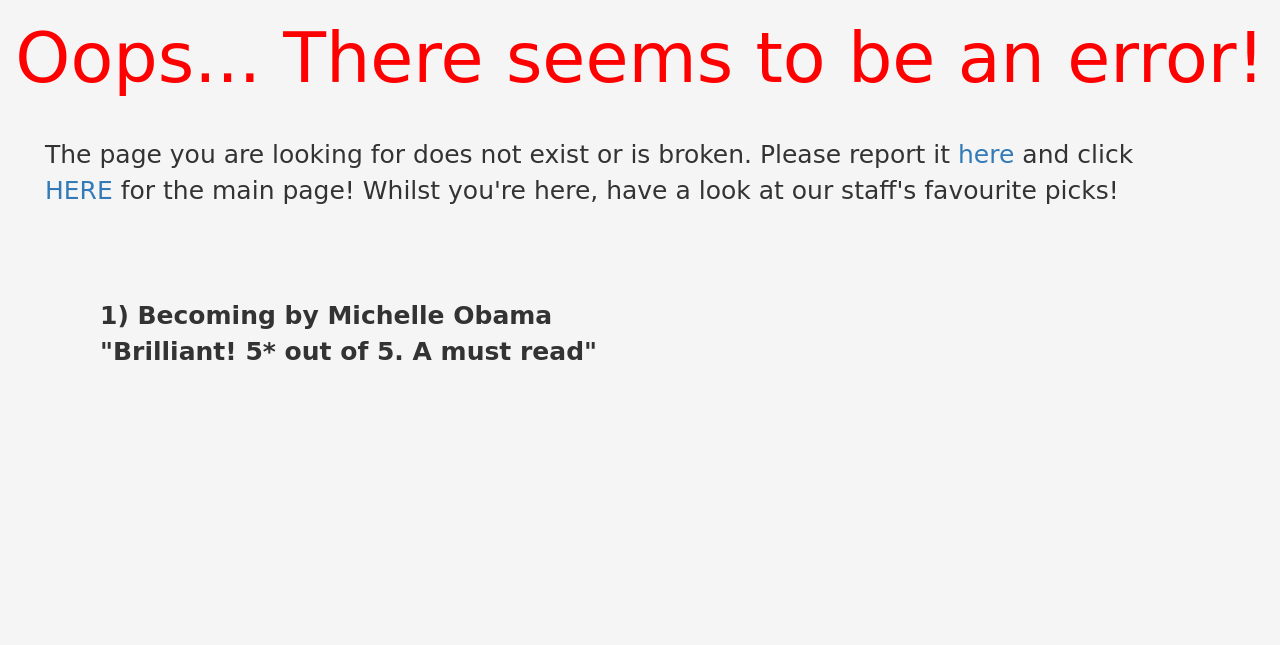
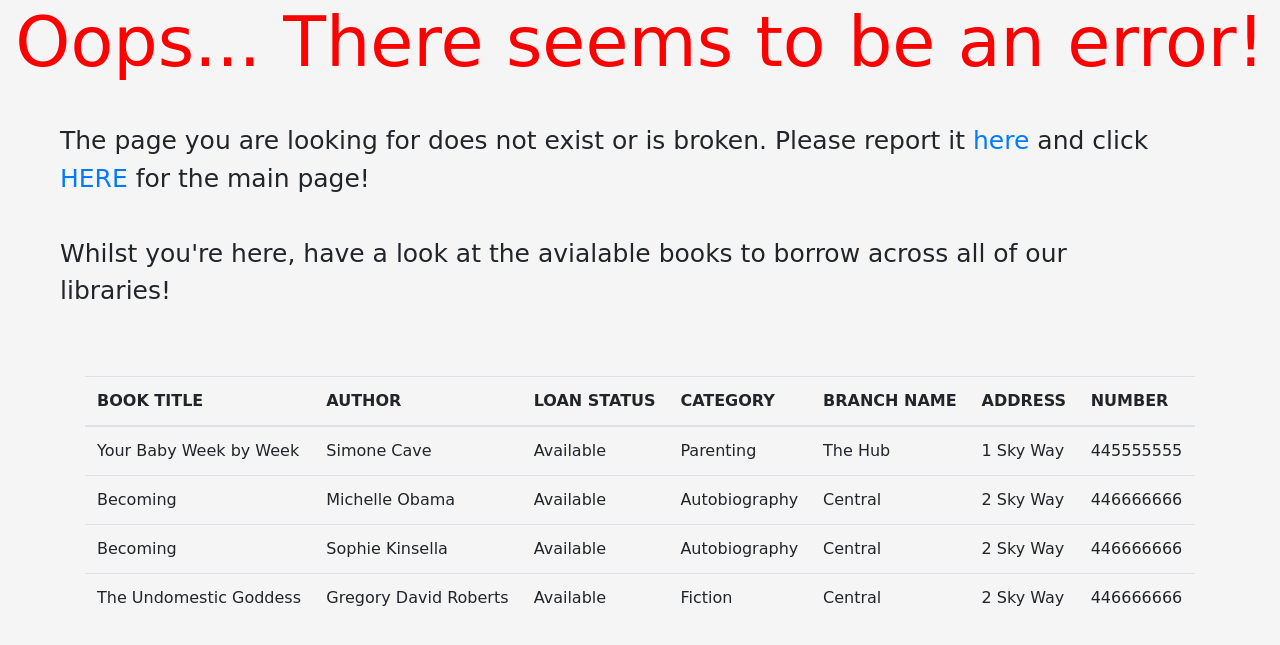
Before and after one commit to dee-geentilal/Library-Management-System, a PHP site: page /ErrorPage.php in a window 1280 px wide. Shown: the top 645 px of the page. Run offline with PHP 8.4, Linux system fonts and the light colour scheme; data comes from the database, SQL or seed files in the repository; some libraries are stand-ins or nearby versions; some web fonts are replaced.

Commit message:
Update ErrorPage.php

```diff
--- a/ErrorPage.php
+++ b/ErrorPage.php
@@ -1,19 +1,22 @@
 <!DOCTYPE html>
-
+<?php
+include 'dbConfig.php';
+?>
 <html>
     <head>
-        <link rel="stylesheet" href="https://maxcdn.bootstrapcdn.com/bootstrap/3.3.7/css/bootstrap.min.css">
-        <link href="LibraryStyles.css" rel="stylesheet" type="text/css"/>
+         <link rel="stylesheet" href="https://stackpath.bootstrapcdn.com/bootstrap/4.3.1/css/bootstrap.min.css" integrity="sha384-ggOyR0iXCbMQv3Xipma34MD+dH/1fQ784/j6cY/iJTQUOhcWr7x9JvoRxT2MZw1T" crossorigin="anonymous">
+        <link rel="stylesheet" href="https://use.fontawesome.com/releases/v5.8.1/css/all.css" integrity="sha384-50oBUHEmvpQ+1lW4y57PTFmhCaXp0ML5d60M1M7uH2+nqUivzIebhndOJK28anvf" crossorigin="anonymous">
+       <link href="LibraryStyles.css" rel="stylesheet" type="text/css"/>
         <meta charset="UTF-8">
         <title>404 Error!</title>
     </head>
     <body>
-        <div class="row">
 
 
-            <div class="col-sm6">
-    <h1> Oops... There seems to be an error! </h1>
-            </div>
+
+
+    <h1>    Oops... There seems to be an error! </h1>
+
 
             <p>
                 The page you are looking for does not exist or is broken.
@@ -21,15 +24,73 @@
                 and click <a href="#" onclick="return false;">HERE </a>
                 for the main page!
 
-                Whilst you're here, have a look at our staff's favourite picks! </p>
-                </div>
-        <list>
-        <ul> <p> <strong> 1) Becoming by Michelle Obama <br>
-                "Brilliant! 5* out of 5. A must read" </strong> <p> </ul>
-        </list>
+                <br> <br> Whilst you're here, have a look at the avialable books to borrow
+                across all of our libraries!</p>
+
+        <?php
+      $query = "SELECT Inventory.BookID, Book.Title, Author.Forename,
+       Author.Surname, Book.Category,
+Inventory.LoanStatus, Inventory.BranchID,
+Branch.Name, Branch.Address, Branch.Phone
+FROM Inventory
+INNER JOIN Book
+ON Book.ID = Inventory.BookID
+INNER JOIN Branch
+ON BranchID = Branch.ID
+INNER JOIN Author_Book
+ON Author_Book.AuthorID = Book.ID
+INNER JOIN Author
+ON Author_Book.BookID = Author.ID
+WHERE Inventory.LoanStatus='Available'";
+      $db_connection->prepare($query);
+
+      $results = $db_connection->query($query);
+
+?>
+
+        <div class="container">
+
+            <table class="table">
+                <thead>
+                    <tr>
+                        <th>BOOK TITLE</th>
+                        <th>AUTHOR</th>
+                        <th>LOAN STATUS</th>
+                        <th>CATEGORY</th>
+                        <th>BRANCH NAME</th>
+                        <th>ADDRESS </th>
+                        <th> NUMBER </th>
+
+                    </tr>
+                </thead>
+                <tbody>
+                    <?php
+
+                    foreach($results AS $result){
+
+                    ?>
+                        <tr>
+                            <td><?php echo $result['Title']?></td>
+                            <td><?php echo $result['Forename'] . " " .$result['Surname']?></td>
+                            <td><?php echo $result['LoanStatus']?></td>
+                            <td><?php echo $result['Category']?></td>
+                            <td><?php echo $result['Name']?></td>
+                            <td><?php echo $result['Address']?></td>
+                            <td><?php echo $result['Phone']?></td>
 
 
-            <script src="https://ajax.googleapis.com/ajax/libs/jquery/3.2.1/jquery.min.js"></script>
+                    <?php
+                    }
+                    ?>
+
+                </tbody>
+            </table>
+
+        </div>
+    </body>
+
+
+ <script src="https://ajax.googleapis.com/ajax/libs/jquery/3.2.1/jquery.min.js"></script>
 <script src="https://maxcdn.bootstrapcdn.com/bootstrap/3.3.7/js/bootstrap.min.js"></script>
 
     </body>
```
